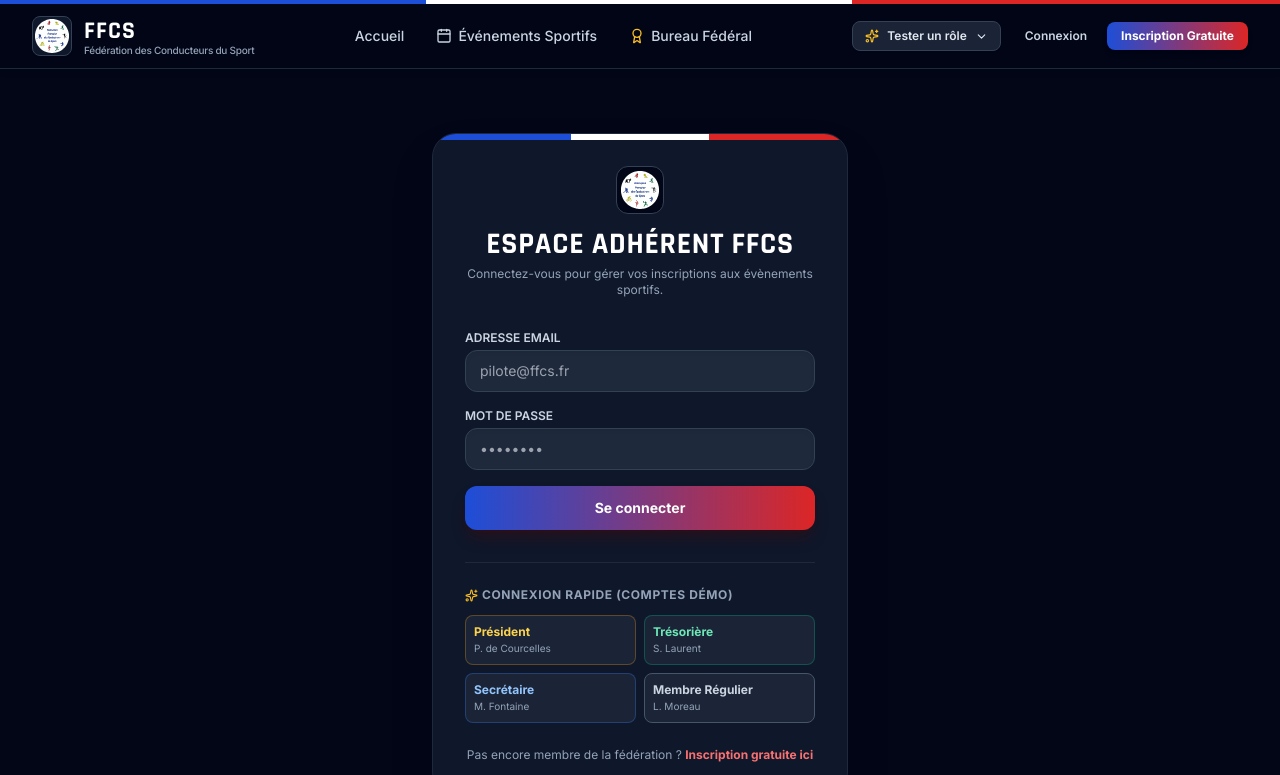
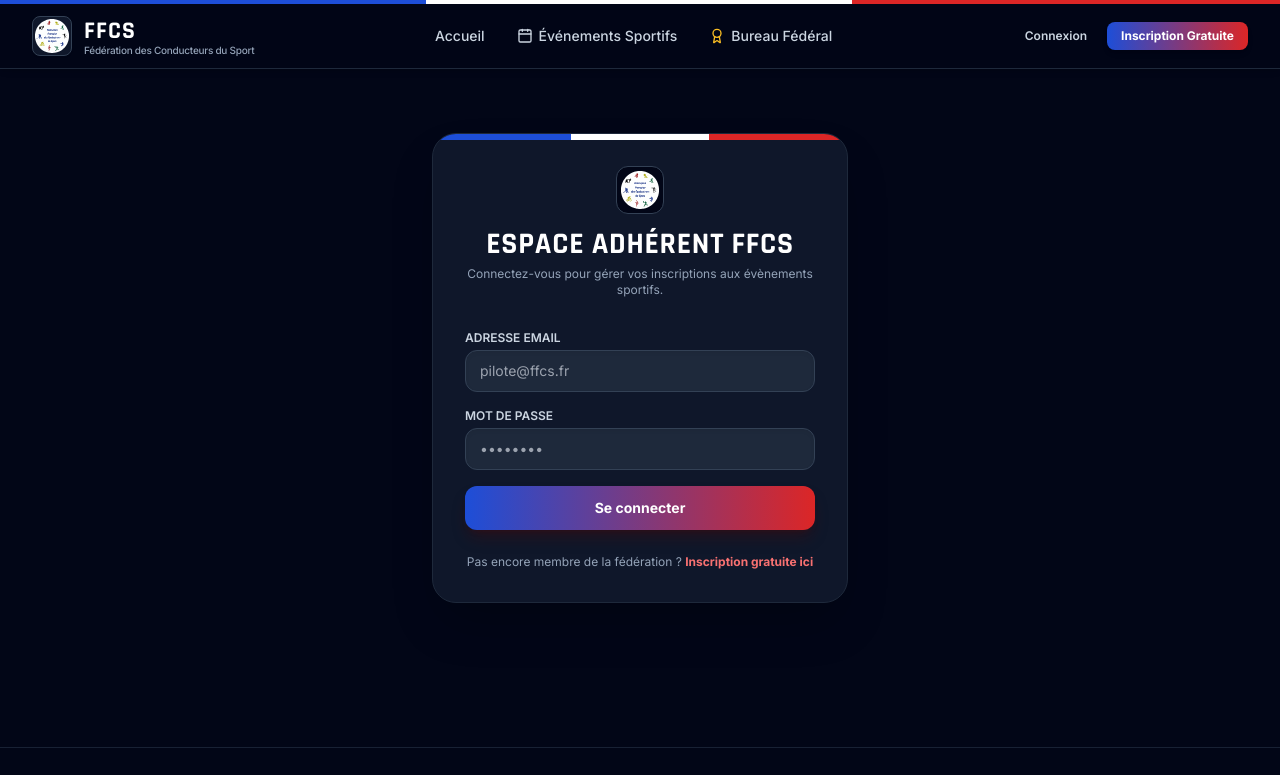
Before and after one commit to Colibri385/ffcs-association, a React (Vite) app: page /login in a window 1280 px wide. Shown: the top 775 px of the page. Built offline with nearby package versions, Linux system fonts and the light colour scheme.

Commit message:
mise à jour : retrait onglet test role  et optimisation prodiction

```diff
--- a/src/components/Navbar.jsx
+++ b/src/components/Navbar.jsx
@@ -2,7 +2,6 @@
 import { Link, useLocation, useNavigate } from 'react-router-dom';
 import { useAuth } from '../context/AuthContext';
 import RoleBadge from './RoleBadge';
-import DemoSwitcher from './DemoSwitcher';
 import {
   Calendar,
   Users,
@@ -127,9 +126,6 @@
 
           {/* Right Action Buttons & User Menu */}
           <div className="hidden md:flex items-center gap-3">
-            {/* 1-Click Role Switcher */}
-            <DemoSwitcher />
-
             {isLoggedIn ? (
               <div className="flex items-center gap-2 pl-2 border-l border-slate-800">
                 <Link
@@ -176,7 +172,6 @@
 
           {/* Mobile menu trigger */}
           <div className="flex md:hidden items-center gap-2">
-            <DemoSwitcher />
             <button
               onClick={() => setMobileMenuOpen(!mobileMenuOpen)}
               className="p-2 text-slate-400 hover:text-white rounded-lg hover:bg-slate-800 focus:outline-none"
--- a/src/pages/LoginPage.jsx
+++ b/src/pages/LoginPage.jsx
@@ -1,10 +1,10 @@
 import React, { useState } from 'react';
 import { Link, useNavigate } from 'react-router-dom';
-import { useAuth, ROLES } from '../context/AuthContext';
-import { LogIn, AlertCircle, Sparkles, Check, Shield } from 'lucide-react';
+import { useAuth } from '../context/AuthContext';
+import { LogIn, AlertCircle } from 'lucide-react';
 
 export const LoginPage = () => {
-  const { login, quickDemoLogin } = useAuth();
+  const { login } = useAuth();
   const navigate = useNavigate();
 
   const [email, setEmail] = useState('');
@@ -22,19 +22,6 @@
       navigate('/dashboard');
     } catch (err) {
       setError(err.message || 'Erreur lors de la connexion');
-    } finally {
-      setLoading(false);
-    }
-  };
-
-  const handleQuickLogin = async (role) => {
-    setError(null);
-    setLoading(true);
-    try {
-      await quickDemoLogin(role);
-      navigate('/dashboard');
-    } catch (err) {
-      setError(err.message);
     } finally {
       setLoading(false);
     }
@@ -103,54 +90,6 @@
           </button>
         </form>
 
-        {/* 1-Click Fast Login Test Accounts */}
-        <div className="mt-8 pt-6 border-t border-slate-800 space-y-3">
-          <div className="flex items-center justify-between">
-            <span className="text-xs font-bold uppercase tracking-wider text-slate-400 flex items-center gap-1">
-              <Sparkles size={13} className="text-amber-400" />
-              Connexion Rapide (Comptes Démo)
-            </span>
-          </div>
-
-          <div className="grid grid-cols-2 gap-2">
-            <button
-              type="button"
-              onClick={() => handleQuickLogin(ROLES.PRESIDENT)}
-              className="p-2 text-left bg-slate-800/80 hover:bg-slate-800 border border-amber-500/30 rounded-lg text-xs transition-colors"
-            >
-              <div className="font-bold text-amber-300">Président</div>
-              <div className="text-[10px] text-slate-400">P. de Courcelles</div>
-            </button>
-
-            <button
-              type="button"
-              onClick={() => handleQuickLogin(ROLES.TREASURER)}
-              className="p-2 text-left bg-slate-800/80 hover:bg-slate-800 border border-emerald-500/30 rounded-lg text-xs transition-colors"
-            >
-              <div className="font-bold text-emerald-300">Trésorière</div>
-              <div className="text-[10px] text-slate-400">S. Laurent</div>
-            </button>
-
-            <button
-              type="button"
-              onClick={() => handleQuickLogin(ROLES.SECRETARY)}
-              className="p-2 text-left bg-slate-800/80 hover:bg-slate-800 border border-blue-500/30 rounded-lg text-xs transition-colors"
-            >
-              <div className="font-bold text-blue-300">Secrétaire</div>
-              <div className="text-[10px] text-slate-400">M. Fontaine</div>
-            </button>
-
-            <button
-              type="button"
-              onClick={() => handleQuickLogin(ROLES.REGULAR_MEMBER)}
-              className="p-2 text-left bg-slate-800/80 hover:bg-slate-800 border border-slate-600 rounded-lg text-xs transition-colors"
-            >
-              <div className="font-bold text-slate-300">Membre Régulier</div>
-              <div className="text-[10px] text-slate-400">L. Moreau</div>
-            </button>
-          </div>
-        </div>
-
         <div className="mt-6 text-center text-xs text-slate-400">
           Pas encore membre de la fédération ?{' '}
           <Link to="/register" className="font-bold text-red-400 hover:text-red-300">
```
